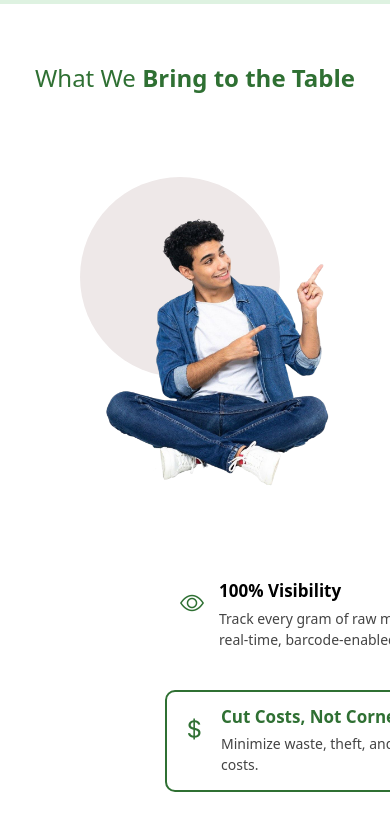
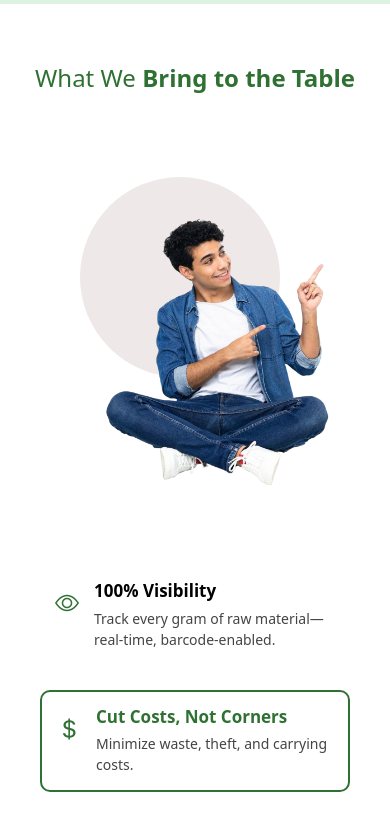
Before and after one commit to rahul04070407/biogrenetech, an Angular app: page / in a window 390 px wide. Shown: the part 1680-2512 px from the top of the page. Built offline with nearby package versions, Linux system fonts and the light colour scheme.

Commit message:
feature section responsive

```diff
--- a/src/app/app.component.scss
+++ b/src/app/app.component.scss
@@ -665,9 +665,24 @@ body {
     }
 }
 
+@media (max-width: 1040px){
+   .features-wrapper .features-container {
+        flex-direction: column;
+        align-items: center;
 
+        .features-image {
+            top: 0;
+            // left: 0;
+            margin-bottom: 20px;
+        }
+
+        .features-content {
+            padding: 0 20px;
+        }
+    }
+}
 /* --------------- TABLET (768px and below) --------------- */
-@media (max-width: 768px) {
+@media (max-width: 767px) {
 
     .hero .hero-text h1 {
         font-size: 40px;
@@ -690,7 +705,7 @@ body {
 
     .features-wrapper .features-container {
         flex-direction: column;
-        align-items: center;
+        align-items: start;
 
         .features-image {
             top: 0;
```
